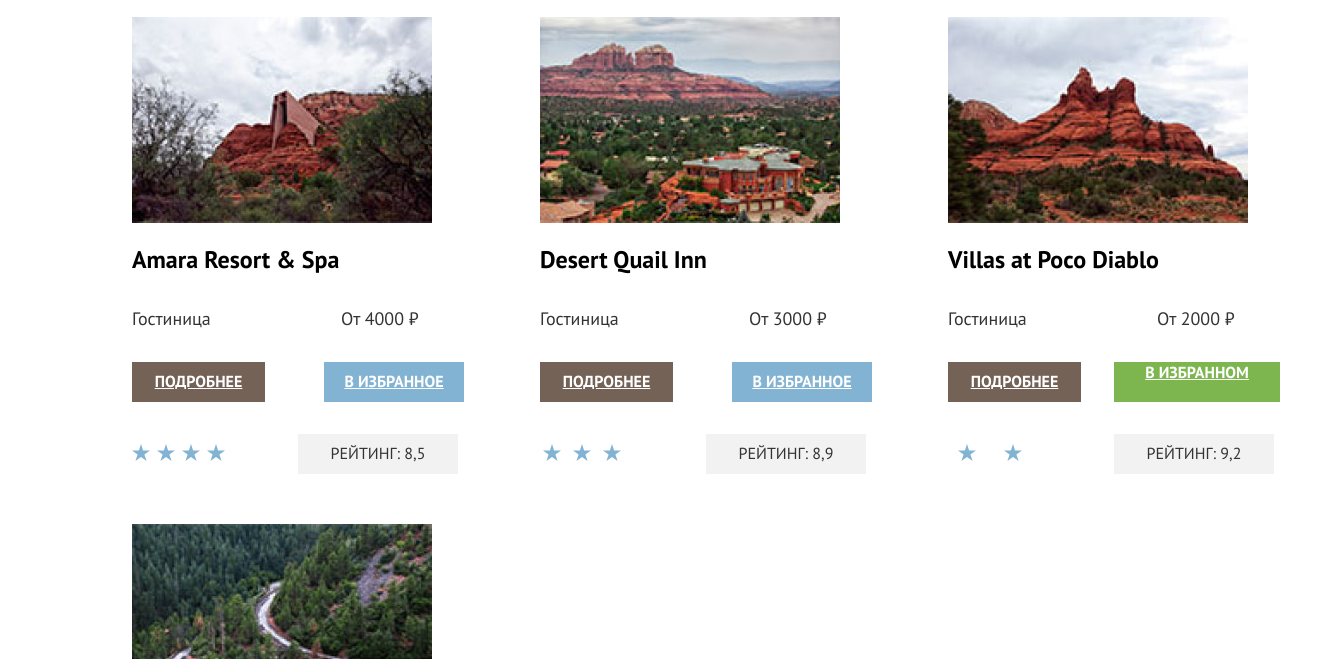
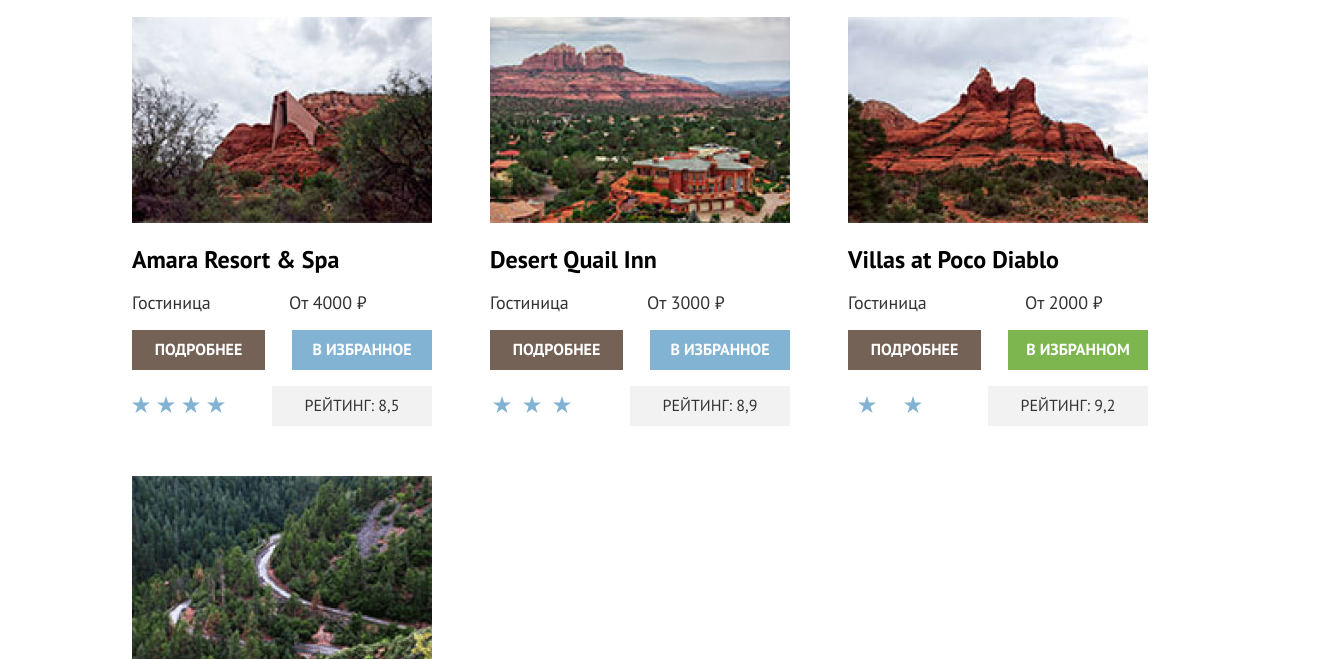
Before and after one commit to htmlacademy-htmlcss/1359017-sedona-33, a plain HTML site: page catalog.html in a window 1280 px wide. Shown: the part 641-1300 px from the top of the page, 1320 px wide, since content can reach past the window. Drawn offline with Linux system fonts and the light colour scheme.

Commit message:
сетки на гридах

```diff
--- a/styles/styles.css
+++ b/styles/styles.css
@@ -792,15 +792,13 @@ body {
     display: grid;
     width: 1056px;
     grid-template-columns: repeat(3,1fr);
-    gap:10px 16px
+    gap:10px 18px
 
 }
 .product-card{
     display: grid;
     grid-template-columns: 140px 160px;
-
-    gap:16px 26px;
-    padding:20px
+     padding:20px
 
 }
 .product-card-link{
@@ -889,14 +887,14 @@ padding-bottom: 16px;
     color:white;
     background-color:#756257;
     text-transform: uppercase;
-
+    text-decoration: none;
 }
 .product-card-button-button-blue{
     grid-row:3;
     padding-top: 9px;
     padding-bottom: 10px;
     margin-top:16px;
-    margin-right:20px;
+    text-decoration: none;
     width: 140px;
     margin-left: auto;
     font-family: "PT Sans";
@@ -913,6 +911,10 @@ padding-bottom: 16px;
     grid-column: 2/4;
     margin-top:16px;
     margin-right:20px;
+    padding-top:9px ;
+    width: 140px;
+    margin-left: 20px;
+
     font-family: "PT Sans";
     font-style: normal;
     font-weight: 700;
@@ -922,7 +924,7 @@ padding-bottom: 16px;
     color:white;
     background-color: #7DB54F;
     text-transform: uppercase;
-
+    text-decoration: none;
 }
 .star-vector{
     display: flex;
```
